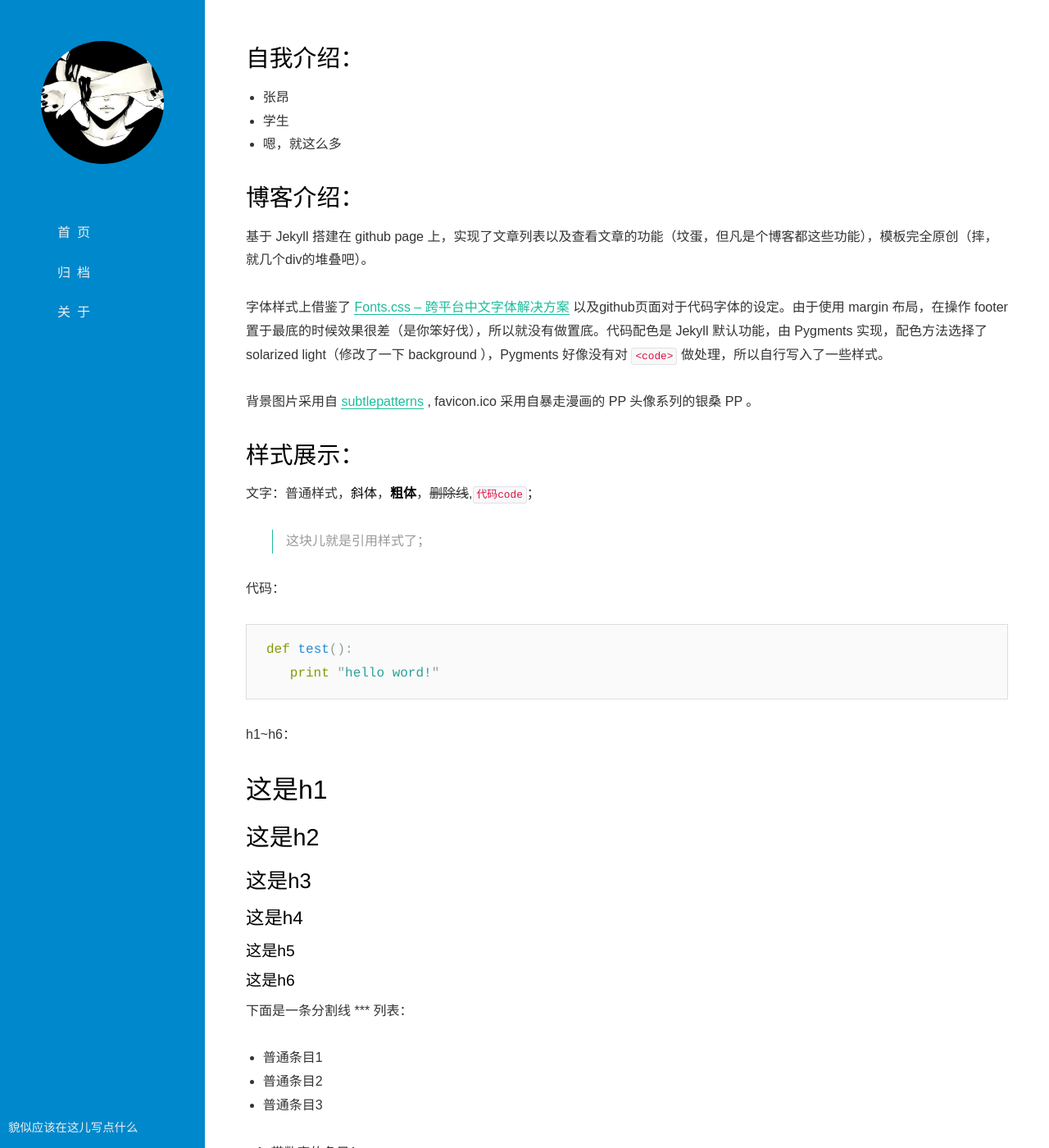
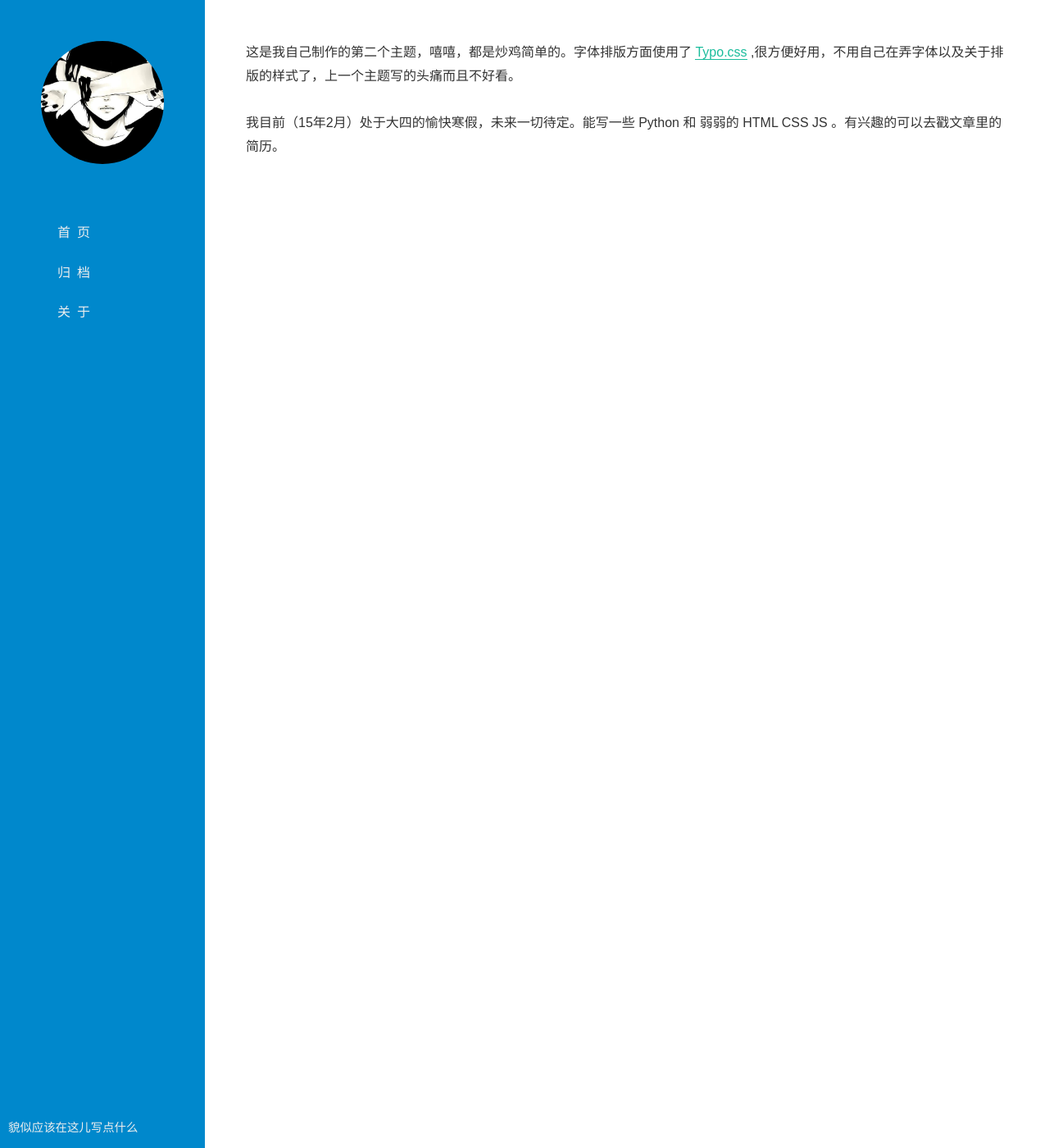
Before and after one commit to for-l00p/zhangziang.github.io, a Jekyll site: the page built from about.md, in a window 1280 px wide and 1400 px high. Shown: the whole window at 82% size. Built offline with Jekyll 4.4.1, drawn with Linux system fonts in a browser that asks for light colours; Markdown is read by kramdown in place of the engine named in the settings; some of the changed text lies outside the part shown.

Commit message:
删除之前文章，增加简历，更改关于

````diff
--- a/about.md
+++ b/about.md
@@ -2,55 +2,6 @@
 layout: page
 title: 关于
 ---
-##自我介绍：
+这是我自己制作的第二个主题，嘻嘻，都是炒鸡简单的。字体排版方面使用了 [Typo.css](http://typo.sofi.sh/) ,很方便好用，不用自己在弄字体以及关于排版的样式了，上一个主题写的头痛而且不好看。
 
-- 张昂
-- 学生
-- 嗯，就这么多
-
-##博客介绍：
-
-基于 Jekyll 搭建在 github page 上，实现了文章列表以及查看文章的功能（坟蛋，但凡是个博客都这些功能），模板完全原创（摔，就几个div的堆叠吧）。
-
-字体样式上借鉴了 [Fonts.css -- 跨平台中文字体解决方案](http://zenozeng.github.io/fonts.css/) 以及github页面对于代码字体的设定。由于使用 margin 布局，在操作 footer 置于最底的时候效果很差（是你笨好伐），所以就没有做置底。代码配色是 Jekyll 默认功能，由 Pygments 实现，配色方法选择了solarized light（修改了一下 background ），Pygments 好像没有对 `<code>` 做处理，所以自行写入了一些样式。
-
-背景图片采用自 [subtlepatterns](http://subtlepatterns.com/geometry-2/) , favicon.ico 采用自暴走漫画的 PP 头像系列的银桑 PP 。
-
-##样式展示：
-文字：普通样式，*斜体*，**粗体**，<s>删除线</s>,`代码code`；
-
->这块儿就是引用样式了；
-
-代码：
-
-```python
-def test():
-   print "hello word!"
-```
-h1~h6：
-
-#这是h1
-
-##这是h2
-
-###这是h3
-
-####这是h4
-
-#####这是h5
-
-######这是h6
-
-下面是一条分割线
-***
-列表：
-
-- 普通条目1
-- 普通条目2
-- 普通条目3
-
-1. 带数字的条目1
-2. 带数字的条目2
-3. 带数字的条目3
-
-如果有新的在补充，[fork地址](https://github.com/angZhang/angzhang.github.io)（如果你真的不嫌弃这么简陋以及弱爆的兼容性的话）。
+我目前（15年2月）处于大四的愉快寒假，未来一切待定。能写一些 Python 和 弱弱的 HTML CSS JS 。有兴趣的可以去戳文章里的简历。
````
Also changed, not shown: _posts/2014-08-21-about.md (deleted, +0 -56 lines), _posts/2014-08-21-write.md (deleted, +0 -39 lines), _posts/2015-02-10-resume.md (added, +73 -0 lines).
